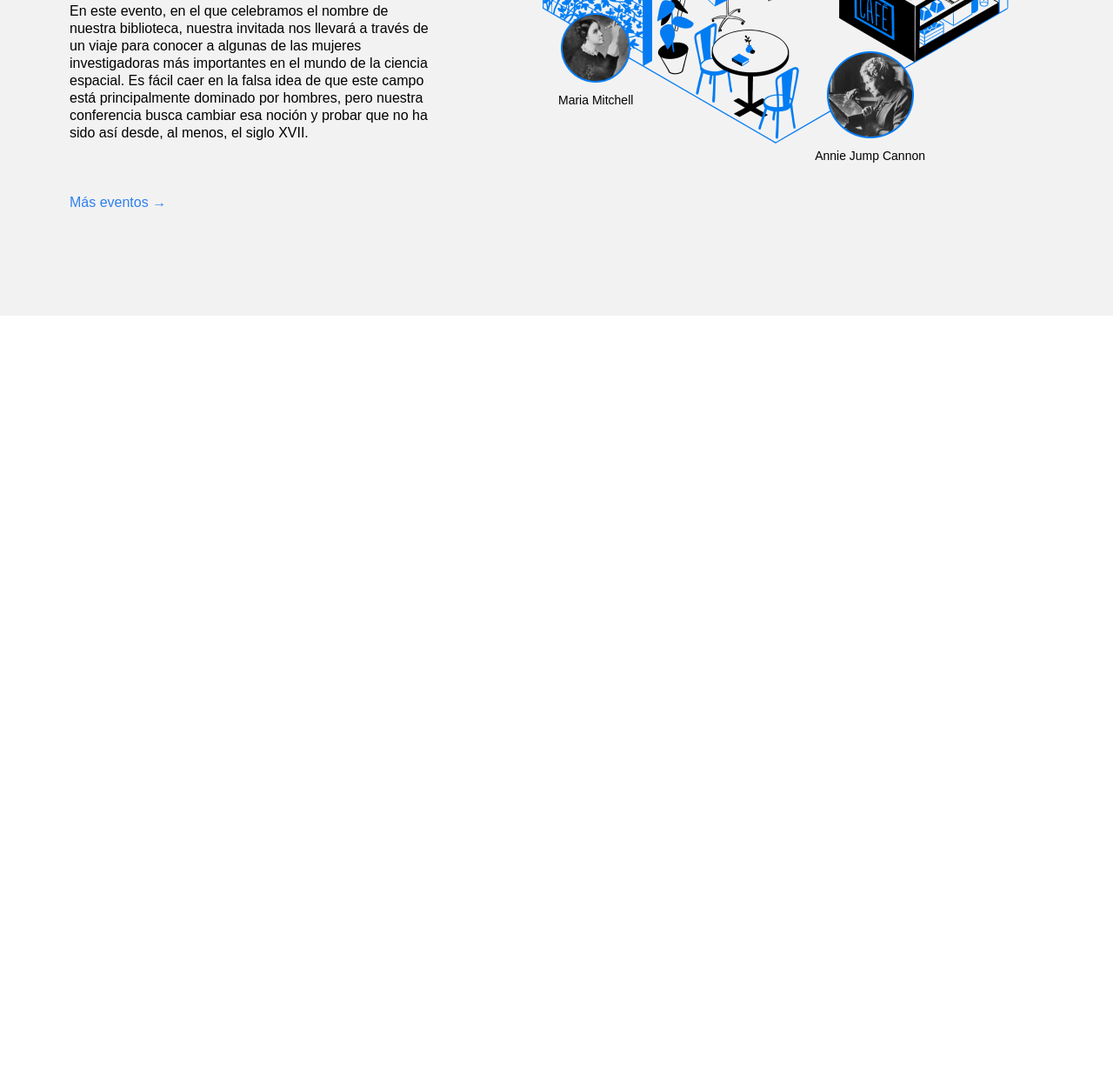
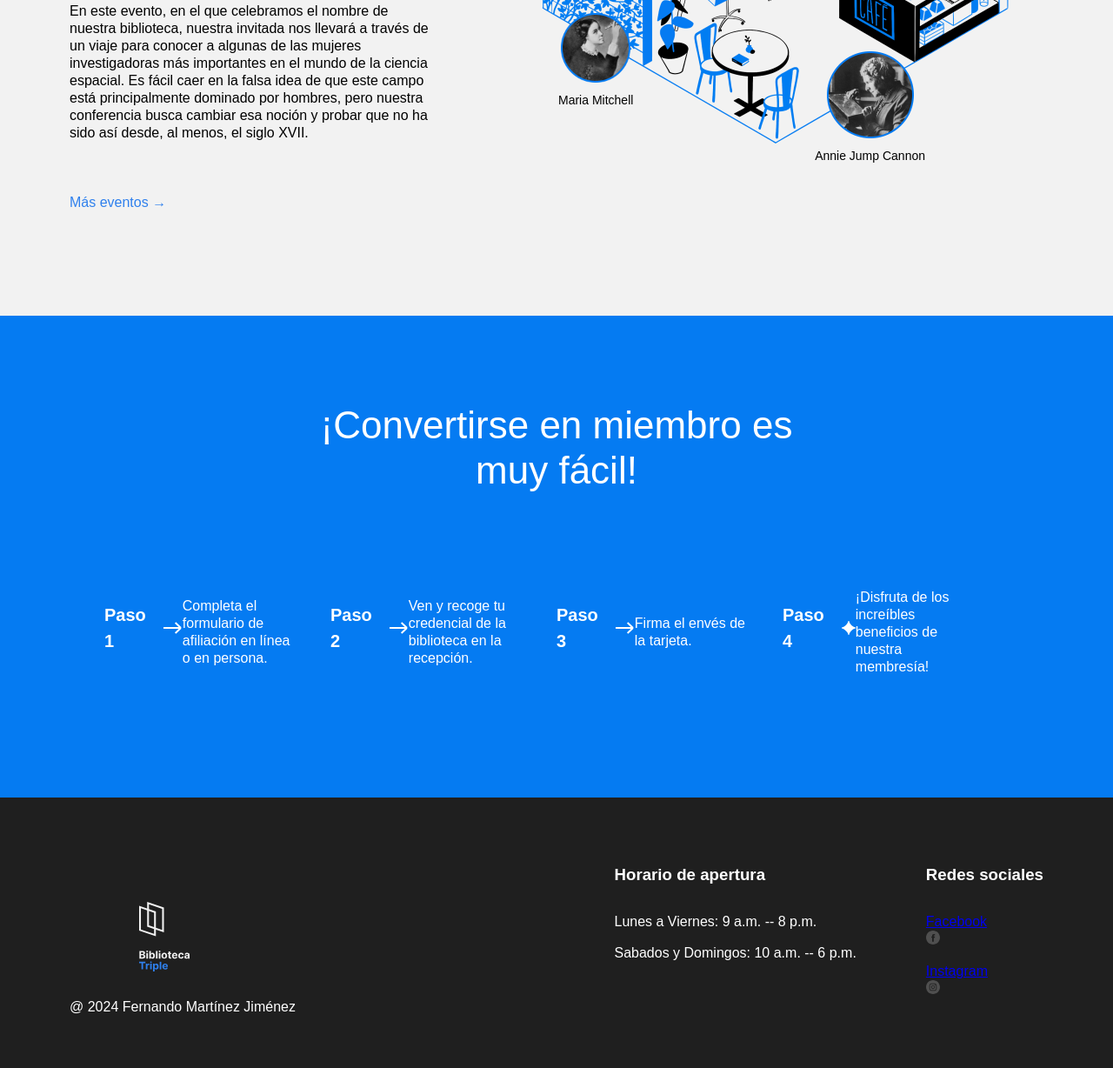
Before and after one commit to fmjlam21/web_project_library, a plain HTML site: page index.html in a window 1280 px wide. Shown: the part 2595-3823 px from the top of the page at 87% size. Before the commit the page ends 2958 px from the top, so only its background shows below. Drawn offline with Linux system fonts and the light colour scheme.

Commit message:
Nueva actualización de mi proyecto

```diff
--- a/index.html
+++ b/index.html
@@ -28,10 +28,10 @@
               <a class="nav__link" href="#events">Eventos</a>
             </li>
             <li>
-              <a class="nav__link">Conviértete en miembro</a>
+              <a class="nav__link" href="#members">Conviértete en miembro</a>
             </li>
             <li>
-              <a class="nav__link">Contactos</a>
+              <a class="nav__link" href="#Contacts">Contactos</a>
             </li>
           </ul>
         </nav>
@@ -225,7 +225,109 @@
             </div>
           </div>
         </section>
+
+        <section class="membership" id="members">
+          <h2 class="membership__title">
+            ¡Convertirse en miembro es muy fácil!
+          </h2>
+          <ul class="membership__steps">
+            <li class="step">
+              <h3 class="step__title">
+                Paso 1
+                <img
+                  src="./images/icon_step_forward.svg"
+                  alt="icon forward"
+                  class="step__icon"
+                />
+              </h3>
+              <p class="step__description">
+                Completa el formulario de afiliación en línea o en persona.
+              </p>
+            </li>
+            <li class="step">
+              <h3 class="step__title">
+                Paso 2
+                <img
+                  src="./images/icon_step_forward.svg"
+                  alt="icon forward"
+                  class="step__icon"
+                />
+              </h3>
+              <p class="step__description">
+                Ven y recoge tu credencial de la biblioteca en la recepción.
+              </p>
+            </li>
+            <li class="step">
+              <h3 class="step__title">
+                Paso 3
+                <img
+                  src="./images/icon_step_forward.svg"
+                  alt="icon forward"
+                  class="step__icon"
+                />
+              </h3>
+              <p class="step__description">Firma el envés de la tarjeta.</p>
+            </li>
+            <li class="step">
+              <h3 class="step__title">
+                Paso 4
+                <img
+                  src="./images/icon_step_finish.svg"
+                  alt="icon finish"
+                  class="step__icon"
+                />
+              </h3>
+              <p class="step__description">
+                ¡Disfruta de los increíbles beneficios de nuestra membresía!
+              </p>
+            </li>
+          </ul>
+        </section>
       </main>
+      <footer class="footer" id="contacts">
+        <div class="footer__columns">
+          <div class="footer__column footer__logo">
+            <img
+              src="images/logo_white.svg"
+              alt="footer logo image"
+              class="footer__logo"
+            />
+          </div>
+          <div class="footer__column footer__column_content_hours">
+            <h3 class="footer__column-heading">Horario de apertura</h3>
+            <ul class="footer__list">
+              <li class="footer__list-item">
+                Lunes a Viernes: 9 a.m. -- 8 p.m.
+              </li>
+              <li class="footer__list-item">
+                Sabados y Domingos: 10 a.m. -- 6 p.m.
+              </li>
+            </ul>
+          </div>
+          <div class="footer__column footer__column_content_social">
+            <h3 class="footer__column-heading">Redes sociales</h3>
+            <ul class="footer__list">
+              <li class="footer__list-item footer__column-link">
+                <a href="#">Facebook</a>
+              </li>
+              <img
+                src="images/facebook_white.svg"
+                alt="facebook icon"
+                class="footer__social-icon"
+              />
+              <li class="footer__list-item footer__column-link">
+                <a href="#">Instagram</a>
+              </li>
+              <img
+                src="images/instagram_white.svg"
+                alt="instagram icon"
+                class="footer__social-icon"
+              />
+            </ul>
+          </div>
+        </div>
+        <a class="footer__copyright">@ 2024 Fernando Martínez Jiménez</a>
+      </footer>
     </div>
   </body>
 </html>
--- a/styles/style.css
+++ b/styles/style.css
@@ -294,3 +294,117 @@
   font-size: 14px;
   margin: 0;
 }
+
+.membership {
+  padding: 100px 0 140px;
+  background-color: #057bf2;
+  color: #ffffff;
+}
+
+.membership__title {
+  max-width: 574px;
+  margin: 0 auto;
+  text-align: center;
+  font-size: 44px;
+  font-weight: 500;
+  line-height: 52px;
+}
+
+.membership__steps {
+  list-style-type: none;
+  padding: 0;
+  margin: 100px 0 0;
+  display: flex;
+  justify-content: center;
+}
+
+.step {
+  display: flex;
+  flex-basis: 220px;
+  margin-right: 40px;
+  align-items: center;
+  justify-content: space-between;
+}
+
+.step__title {
+  margin: 0;
+  font-size: 20px;
+  line-height: 30px;
+  font-weight: 700;
+  display: flex;
+  align-items: center;
+}
+
+.step__icon {
+  margin-left: 20px;
+}
+
+.step__description {
+  margin: 10px 0 0;
+}
+
+.footer {
+  box-sizing: border-box;
+  background-color: #1f1f1f;
+  display: flex;
+  flex-direction: column;
+}
+
+.footer__columns {
+  display: flex;
+  justify-content: space-between;
+}
+
+.footer__column_content_hours {
+  display: flex;
+  flex-direction: column;
+  padding-top: 60px;
+  padding-right: 80px;
+  margin-left: auto;
+}
+
+.footer__column_content_social {
+  display: flex;
+  flex-direction: column;
+  padding-top: 60px;
+  padding-right: 80px;
+  color: #ffffff;
+}
+
+.footer__logo {
+  width: 58px;
+  height: 80px;
+  margin-left: 80px;
+  padding-top: 60px;
+}
+
+.footer__column-heading {
+  line-height: 20px;
+  color: #ffffff;
+}
+
+.footer__list {
+  list-style-type: none;
+  padding: 0;
+  margin: 0;
+}
+
+.footer__list-item {
+  padding-top: 16px;
+  color: #ffffff;
+}
+
+.footer__column-link {
+  color: white;
+  text-decoration: none;
+}
+
+.footer__social-icon {
+  padding-right: 10px;
+}
+
+.footer__copyright {
+  padding-bottom: 60px;
+  padding-left: 80px;
+  color: #ffffff;
+}
```
